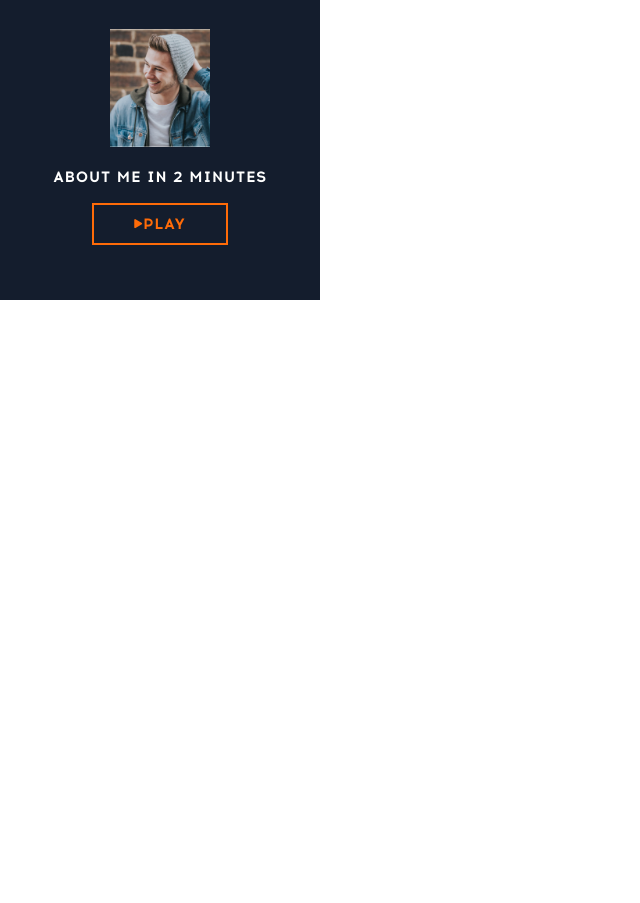
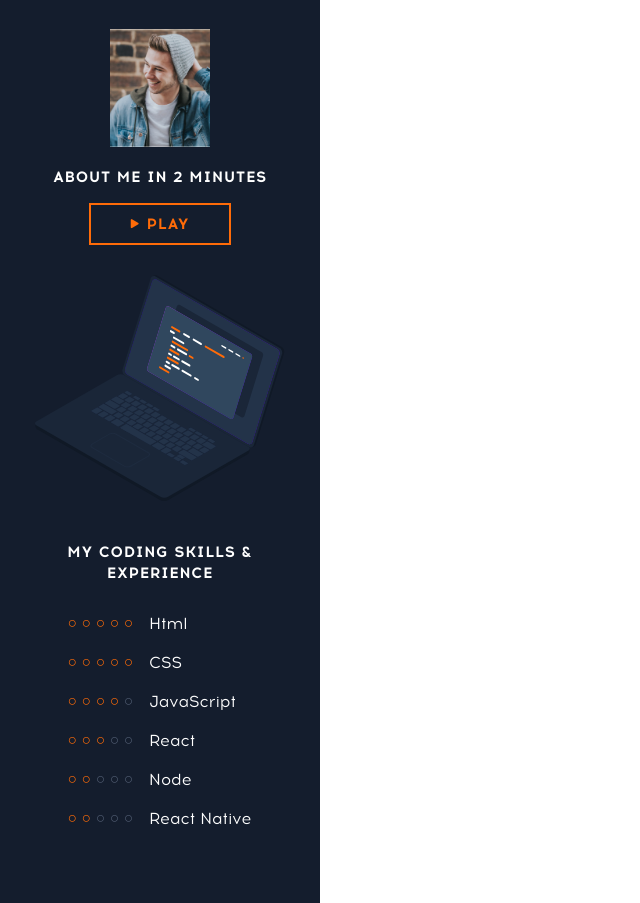
Before and after one commit to KoliaLev/resume_site, a plain HTML site: page index.html in a window 1280 px wide. Shown: the part 539-1442 px from the top of the page, without its empty margins (0-640 px from the left). Before the commit the page ends 839 px from the top, so only its background shows below. Drawn offline with Linux system fonts and the light colour scheme.

Commit message:
++front-page

```diff
--- a/css/style.css
+++ b/css/style.css
@@ -200,8 +200,61 @@ body {
   padding: 10px 40px;
   display: flex;
   align-items: center;
+  margin-bottom: 30px;
 }
 
 .front-page-my-video-btn .fa-play {
   font-size: 9px;
+  margin-right: 7px;
 }
+
+.front-page-laptop {
+  width: 250px;
+  margin-bottom: 40px;
+}
+
+/* EXPERIENS */
+
+#front-page-experiens-scill {
+  list-style-type: none;
+  margin: 0;
+  padding: 0;
+}
+
+.Experiens-title {
+  font-weight: bold;
+  font-size: 15px;
+  line-height: 140%;
+  text-align: center;
+  letter-spacing: 0.05em;
+  text-transform: uppercase;
+  color: var(--txt-c-light);
+  width: 240px;
+  margin: 0 0 30px 0;
+}
+
+.front-page-experiens-scill-list {
+  font-size: 16px;
+  line-height: 19px;
+  color: var(--txt-c-light);
+  display: flex;
+  align-items: center;
+  margin-bottom: 20px;
+}
+
+.front-page-experiens-scill-list .fa-circle {
+  box-sizing: border-box;
+  font-size: 7px;
+  margin-right: 2px;
+}
+
+.front-scill-dot {
+  margin-right: 15px;
+  line-height: 0%;
+  color: var(--txt-c-grey);
+  padding: 0;
+}
+
+.fa-circle-solid-accent {
+  color: var(--txt-c-accent);
+}
--- a/index.html
+++ b/index.html
@@ -31,12 +31,80 @@
       <button class="front-page-gallery-btn accent-btn">
         See my recent works —
       </button>
-      <img src="img/my-photo.jpg" alt="laptop" class="front-page-my-foto" />
+      <img src="img/my-photo.jpg" alt="my foto" class="front-page-my-foto" />
       <p class="front-page-my-decr">About me in 2 minutes</p>
       <button class="front-page-my-video-btn">
         <i class="fas fa-play"></i>
         Play
       </button>
+      <img src="img/laptop.svg" alt="laptop" class="front-page-laptop">
+
+      <!-- <h3 class="Experiens-title">My Coding Skills
+        & Experience</h3> -->
+     <label for="front-page-experiens-scill" class="Experiens-title">
+      My Coding Skills
+        & Experience
+      </label>
+      <ul id="front-page-experiens-scill">
+        <li class="front-page-experiens-scill-list">
+          <ul class="front-scill-dot">
+            <i class="far fa-circle fa-circle-solid-accent"></i>
+            <i class="far fa-circle fa-circle-solid-accent"></i>
+            <i class="far fa-circle fa-circle-solid-accent"></i>
+            <i class="far fa-circle fa-circle-solid-accent"></i>
+            <i class="far fa-circle fa-circle-solid-accent"></i>
+          </ul>
+          Html
+        </li>
+        <li class="front-page-experiens-scill-list">
+          <ul class="front-scill-dot">
+            <i class="far fa-circle fa-circle-solid-accent"></i>
+            <i class="far fa-circle fa-circle-solid-accent"></i>
+            <i class="far fa-circle fa-circle-solid-accent"></i>
+            <i class="far fa-circle fa-circle-solid-accent"></i>
+            <i class="far fa-circle fa-circle-solid-accent"></i>
+          </ul>CSS</li>
+        <li class="front-page-experiens-scill-list">
+          <ul class="front-scill-dot">
+            <i class="far fa-circle fa-circle-solid-accent"></i>
+            <i class="far fa-circle fa-circle-solid-accent"></i>
+            <i class="far fa-circle fa-circle-solid-accent"></i>
+            <i class="far fa-circle fa-circle-solid-accent"></i>
+            <i class="far fa-circle"></i>
+          </ul>
+          JavaScript
+        </li>
+        <li class="front-page-experiens-scill-list">
+          <ul class="front-scill-dot">
+            <i class="far fa-circle fa-circle-solid-accent"></i>
+            <i class="far fa-circle fa-circle-solid-accent"></i>
+            <i class="far fa-circle fa-circle-solid-accent"></i>
+            <i class="far fa-circle"></i>
+            <i class="far fa-circle"></i>
+          </ul>
+          React
+        </li>
+        <li class="front-page-experiens-scill-list">
+          <ul class="front-scill-dot">
+            <i class="far fa-circle fa-circle-solid-accent"></i>
+            <i class="far fa-circle fa-circle-solid-accent"></i>
+            <i class="far fa-circle "></i>
+            <i class="far fa-circle "></i>
+            <i class="far fa-circle "></i>
+          </ul>
+          Node
+        </li>
+        <li class="front-page-experiens-scill-list">
+          <ul class="front-scill-dot">
+            <i class="far fa-circle fa-circle-solid-accent"></i>
+            <i class="far fa-circle fa-circle-solid-accent"></i>
+            <i class="far fa-circle "></i>
+            <i class="far fa-circle "></i>
+            <i class="far fa-circle "></i>
+          </ul>
+          React Native
+        </li>
+      </ul>
     </section>
   </body>
 </html>
```
